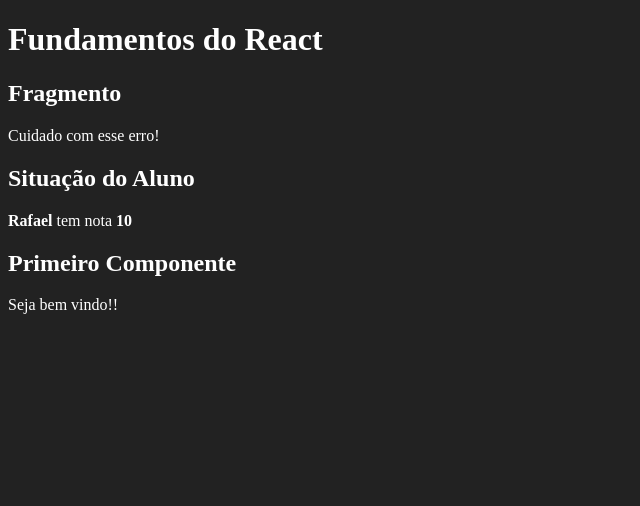
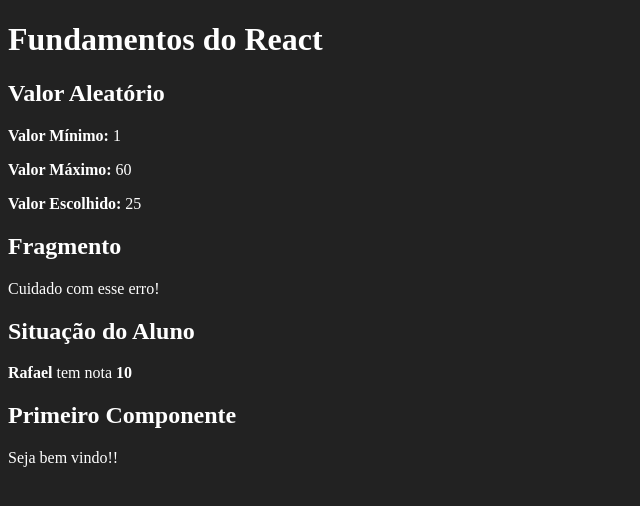
Before and after one commit to silvarafaell/Curso_React_Redux, a React (Create React App) app in the folder fundamentos-react/: page / in a window 1280 px wide. Shown: the top 506 px of the page, without its empty margins (0-640 px from the left). Built offline with nearby package versions, Linux system fonts and the light colour scheme.

Commit message:
Desafio Numero Aleatorio - Resposta

```diff
--- a/fundamentos-react/src/App.jsx
+++ b/fundamentos-react/src/App.jsx
@@ -1,13 +1,16 @@
 import React from 'react';
 
+import Aleatorio from './components/basicos/Aleatorio';
+import Fragmento from './components/basicos/Fragmento';
+import ComParametro from './components/basicos/ComParametro';
 import Primeiro from './components/basicos/Primeiro';
-import ComParametro from './components/basicos/ComParametro';
-import Fragmento from './components/basicos/Fragmento';
+
 
 export default function App(props) {
     return (
         <div id="app">
         <h1>Fundamentos do React</h1>
+        <Aleatorio min={1} max={60} />
         <Fragmento />
         <ComParametro
         titulo="Situação do Aluno"
--- /dev/null
+++ b/fundamentos-react/src/components/basicos/Aleatorio.jsx
@@ -0,0 +1,20 @@
+import React from 'react';
+
+export default props => {
+    const {min, max} = props;
+    const aleatorio = parseInt(Math.random() * (max - min)) + min;
+    return (
+        <div>
+            <h2>Valor Aleatório</h2>
+        <p>
+            <strong>Valor Mínimo: </strong> {min}
+        </p>
+        <p>
+            <strong>Valor Máximo: </strong> {max}
+        </p>
+        <p>
+            <strong>Valor Escolhido: </strong> {aleatorio}
+        </p>
+    </div>
+    );
+};
```
